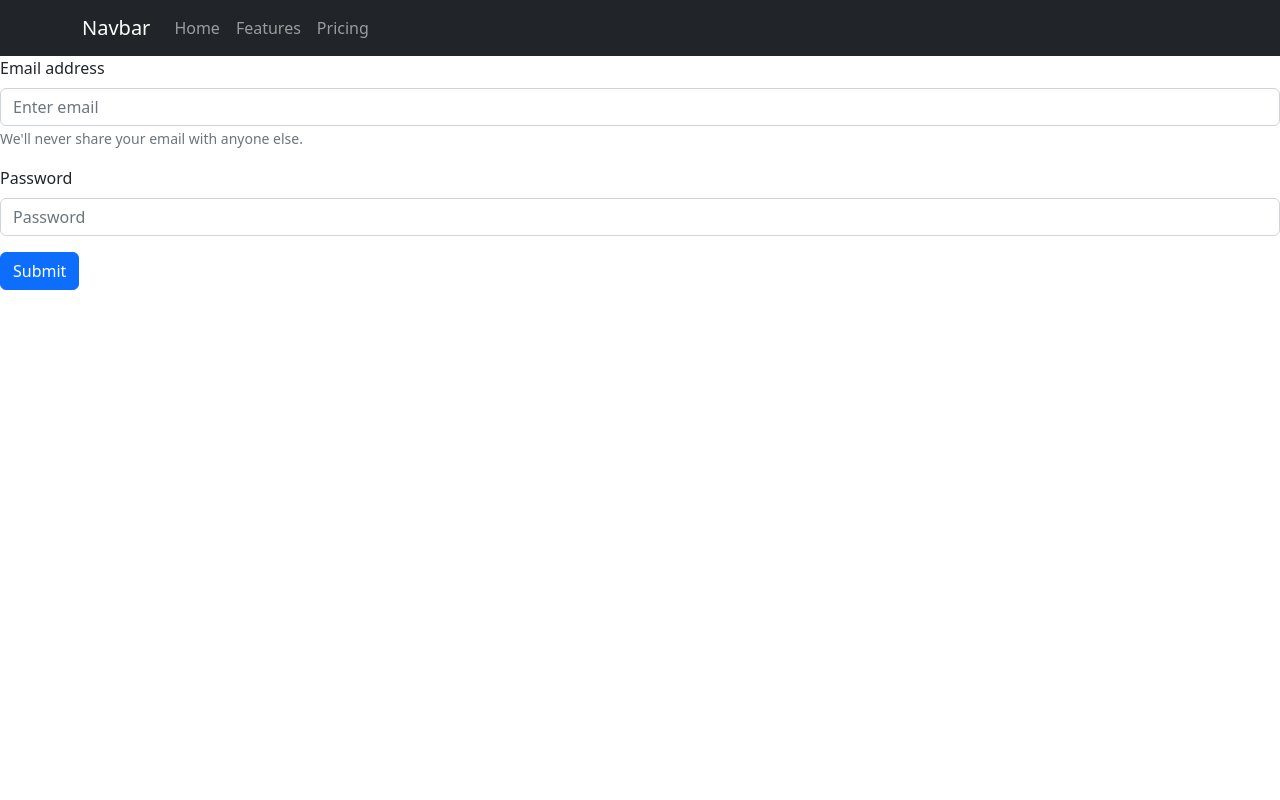
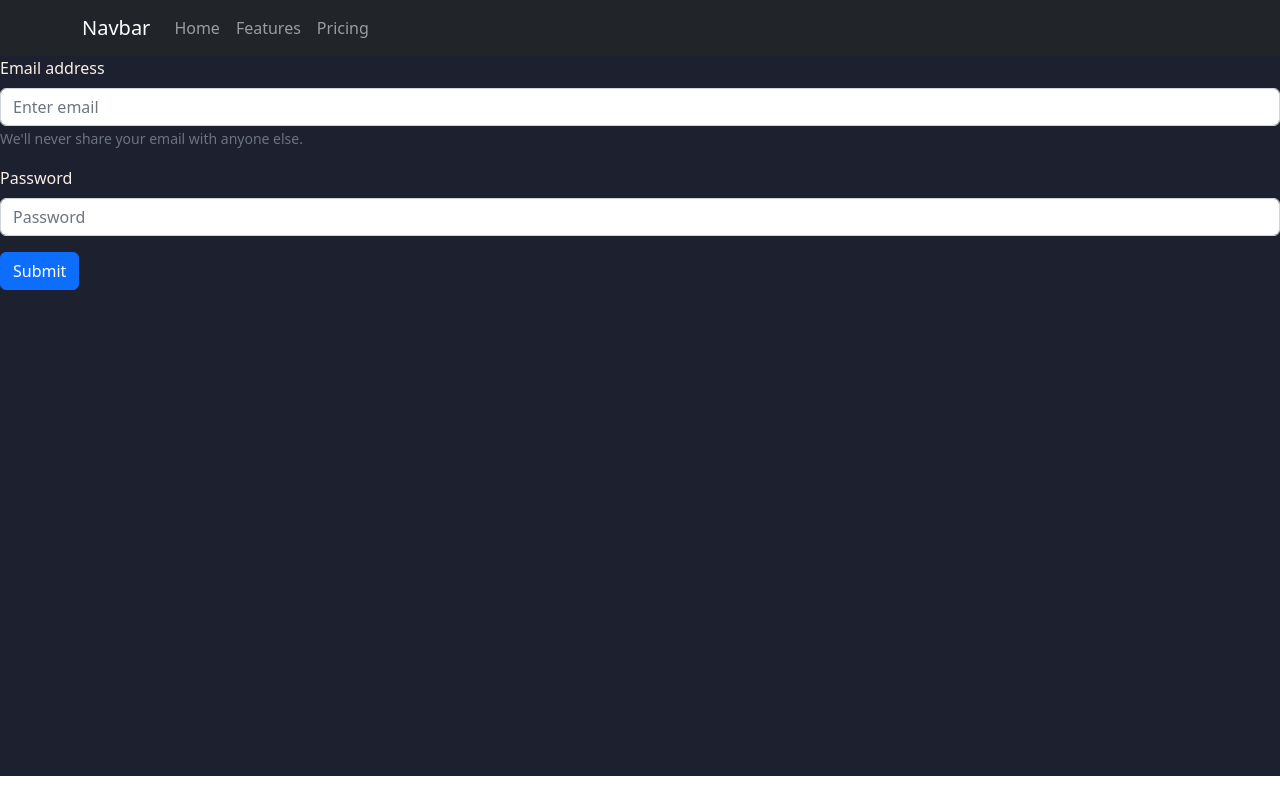
Before and after one commit to GustavoNeiraGonzalez/mitosDjango, a React (Create React App) app in the folder client/: page /InicioSesion in a window 1280 px wide. Built offline with nearby package versions, Linux system fonts and the light colour scheme.

Commit message:
mas avanzes en estilo y paginas react

```diff
--- a/client/src/App.js
+++ b/client/src/App.js
@@ -4,6 +4,8 @@ import Button from 'react-bootstrap/Button';
 import Card from 'react-bootstrap/Card';
 import Container from 'react-bootstrap/Container';
 import Row from 'react-bootstrap/Row';
+import style from './pages/minHeight.module.css'
+
 
 export default function App() {
 
@@ -14,14 +16,13 @@ export default function App() {
   },[])
 
   return (
-    <Container >
+    <Container className={style.minH}>
       <Row >
         {
           data.map(total =>{
 
             return (
-              <Card style={{ width: '18rem',margin: '10px' }} key={total.mitoId}>
-                {console.log(total.Foto)}
+              <Card style={{ width: '18rem',margin: '10px', backgroundColor:'antiquewhite' }} key={total.mitoId}>
                 <Card.Img variant="top" src={total.Foto} />
                 <Card.Body>
                   <Card.Title>{total.Mito}</Card.Title>
--- a/client/src/pages/Registrar/Registrar.jsx
+++ b/client/src/pages/Registrar/Registrar.jsx
@@ -1,10 +1,12 @@
 import React from 'react'
 import Button from 'react-bootstrap/Button';
 import Form from 'react-bootstrap/Form';
+import style from '../minHeight.module.css'
+
 
 export default function Registrar() {
   return (
-    <Form bg="dark" variant="dark">
+    <Form className={style.minH}>
       <Form.Group className="mb-3" controlId="formBasicEmail">
         <Form.Label>Email address</Form.Label>
         <Form.Control type="email" placeholder="Enter email" />
--- /dev/null
+++ b/client/src/pages/minHeight.module.css
@@ -0,0 +1,9 @@
+.minH{
+    min-height: 90vh;
+    min-width: 100vw;
+    background-color: #1C202F;
+    color: linen;
+}
+.colorBack{
+    background-color: #1C202F;
+}
```
Also changed, not shown: client/src/pages/Compra/Compra.jsx (added, +22 -0 lines).
